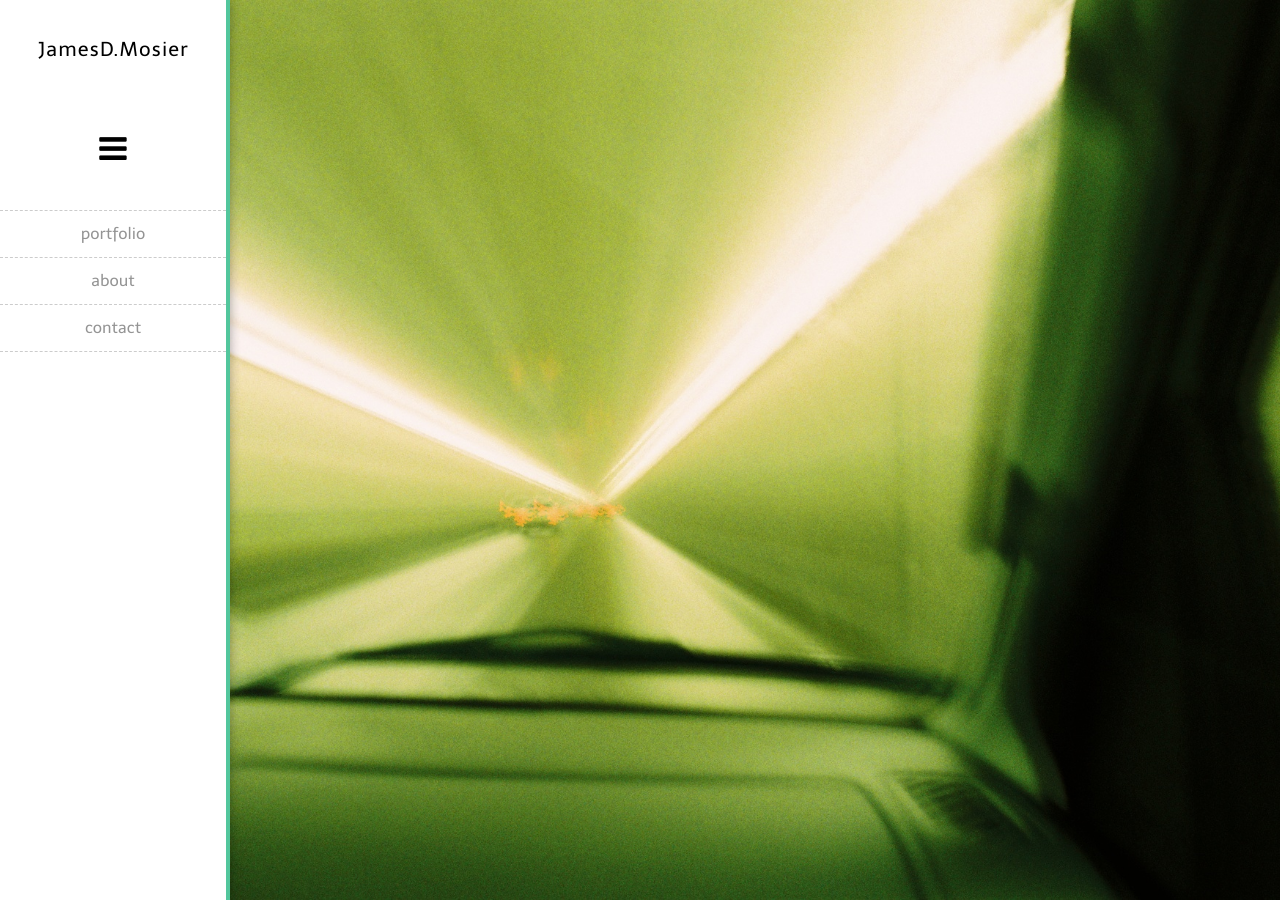
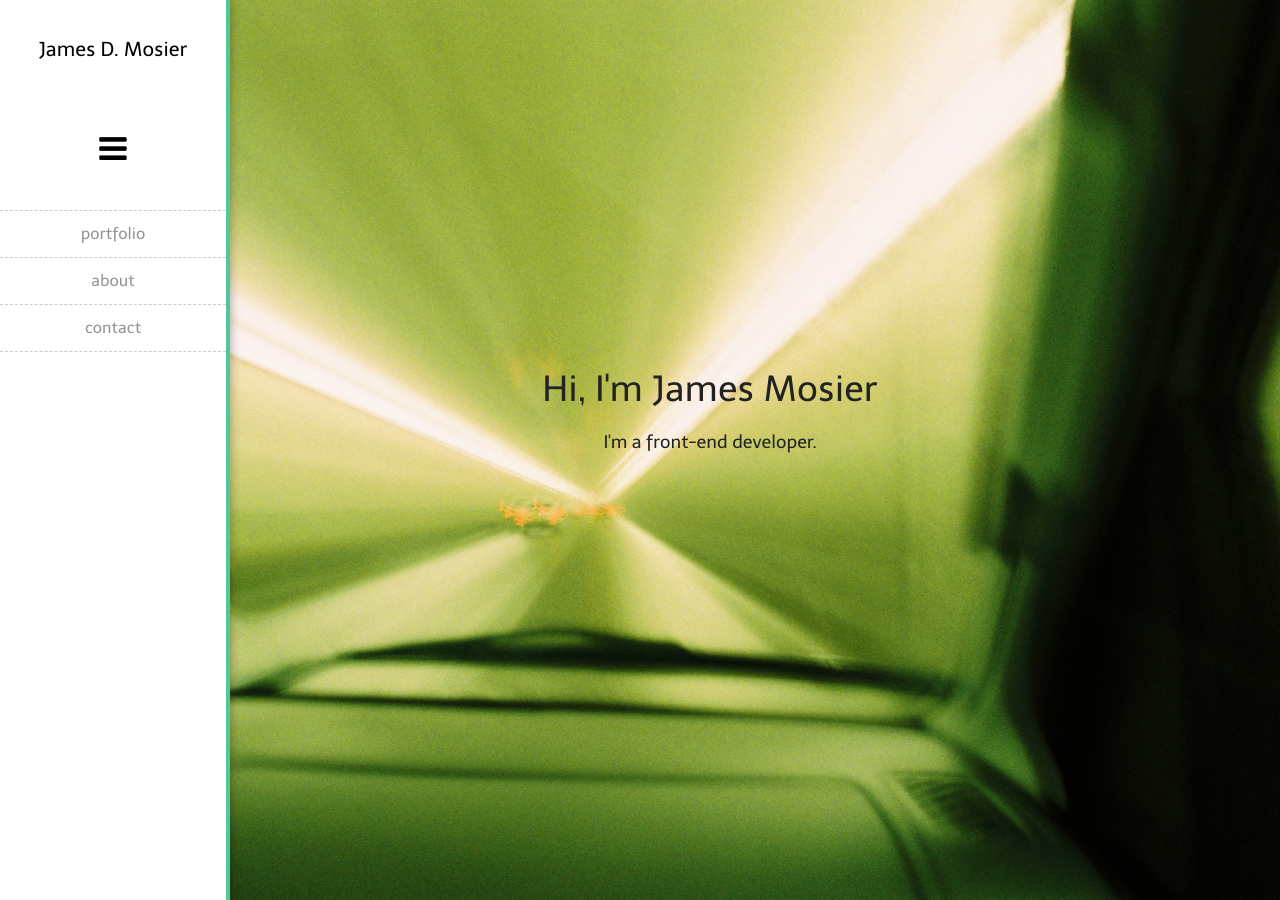
Before and after one commit to jamesmosier/jamez14.github.io, a Jekyll site: the page built from index.html, in a window 1280 px wide. Built offline with Jekyll 4.4.1, drawn with Linux system fonts in a browser that asks for light colours.

Commit message:
added script for centering homepage content

```diff
--- a/_includes/header.html
+++ b/_includes/header.html
@@ -5,18 +5,7 @@
   <div class="header-title text-center">
     <h1>
       <a class="site-title" href="{{ site.baseurl }}/">
-        <span id="j">J</span>
-        <span id="a">a</span>
-        <span id="m">m</span>
-        <span id="e">e</span>
-        <span id="s">s</span>
-        <span id="d">D.</span>
-        <span id="m">M</span>
-        <span id="o">o</span>
-        <span id="s">s</span>
-        <span id="i">i</span>
-        <span id="e">e</span>
-        <span id="r">r</span>
+        James D. Mosier
       </a>
     </h1>
   </div>
--- a/_layouts/default.html
+++ b/_layouts/default.html
@@ -8,9 +8,7 @@
     {% include header.html %}
 
     <div class="page-content">
-      <div class="wrap">
       {{ content }}
-      </div>
     </div>
 
     {% include footer.html %}
--- a/css/app.css
+++ b/css/app.css
@@ -40,58 +40,6 @@ header {
 .header-title > h1 > a {
   color: #000;
   font-size: 20px;
-}
-
-.site-title span {
-  margin: 0 -2px;
-}
-
-#j:hover {
-  color: #FC3;
-}
-
-#a:hover {
-  color: #1ED87D;
-}
-
-#m:hover {
-  color: #FF415C;
-}
-
-#e:hover {
-  color: #178CC6;
-}
-
-#s:hover {
-  color: #3AC8FF;
-}
-
-#d:hover {
-  color: #FF913A;
-}
-
-#m:hover {
-  color: #DF3333;
-}
-
-#o:hover {
-  color: #00D856;
-}
-
-#s:hover {
-  color: #7741E9;
-}
-
-#i:hover {
-  color: #F7E738;
-}
-
-#e:hover {
-  color: #F738BA;
-}
-
-#r:hover {
-  color: #4572FF;
 }
 
 .site-nav {
@@ -144,3 +92,28 @@ header {
   .bars-icon:before {
     content: "\f0c9";
   }
+
+
+/*  INDEX  */
+
+.home-wrapper {
+  margin-left: 170px;
+  position: relative;
+}
+
+/*.single {
+  width: auto;
+  float: none;
+  margin: 0;
+}*/
+
+.intro {
+  width: 345px;
+  height: 110px;
+  position:absolute;
+  left:50%;
+  top:50%;
+  margin-top:-50px;
+  margin-left: -100px;
+  text-align: center;
+}
--- a/css/framework.css
+++ b/css/framework.css
@@ -14,6 +14,32 @@
   line-height: 1;
   -webkit-font-smoothing: antialiased;
   -moz-osx-font-smoothing: grayscale;
+}
+
+::-webkit-scrollbar-thumb {
+  background: #FF6833;
+  -webkit-box-shadow: inset 0 0 6px rgba(0, 0, 0, 0.3);
+  -moz-border-radius: 5px;
+  -webkit-border-radius: 5px;
+  border-radius: 5px;
+}
+
+::-webkit-scrollbar-thumb {
+  background: #52c69c;
+}
+
+::-webkit-scrollbar {
+  width: 5px;
+  height: 5px;
+  background: #F0F0F0;
+}
+
+::selection {
+  background: #52c69c;
+}
+
+::-moz-selection {
+  background: #52c69c;
 }
 
 *,
--- a/index.html
+++ b/index.html
@@ -1,3 +1,27 @@
 ---
 layout: default
 ---
+<article class="home-wrapper">
+  <div class="single">
+    <section class="intro">
+      <h1>Hi, I'm James Mosier</h1>
+      <h4>I'm a front-end developer.</h4>
+    </section>
+  </div>
+</article>
+
+
+<script type="text/javascript">
+$(window).resize(function(){
+
+    $('.intro').css({
+        position:'absolute',
+        left: ($(window).width() - $('.intro').outerWidth())/2,
+        top: ($(window).height() - $('.intro').outerHeight())/2
+    });
+
+});
+
+// To initially run the function:
+$(window).resize();
+</script>
```
